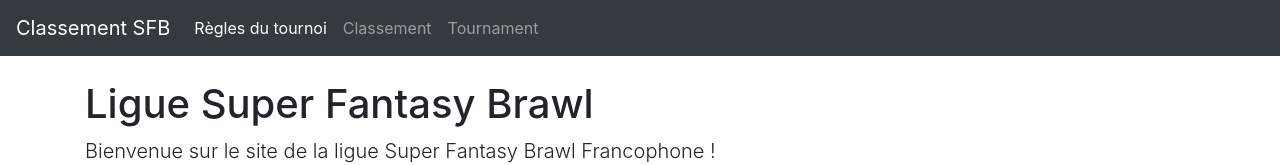
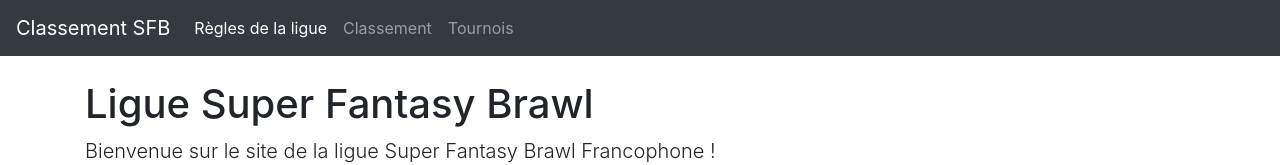
Before and after one commit to malexandre/sfb-ranking, a React (Create React App) app: page / in a window 1280 px wide. Shown: the top 165 px of the page. Built offline with nearby package versions, Linux system fonts and the light colour scheme.

Commit message:
fix(navbar): Remove English

```diff
--- a/src/App.js
+++ b/src/App.js
@@ -27,13 +27,13 @@ export default function App() {
         <div className="collapse navbar-collapse" id="main-navbar">
           <div className="navbar-nav">
             <NavLink className="nav-item nav-link" activeClassName="active" to="/">
-              Règles du tournoi
+              Règles de la ligue
             </NavLink>
             <NavLink className="nav-item nav-link" activeClassName="active" to="/classement">
               Classement
             </NavLink>
             <NavLink className="nav-item nav-link" activeClassName="active" to="/tournois">
-              Tournament
+              Tournois
             </NavLink>
           </div>
         </div>
```
